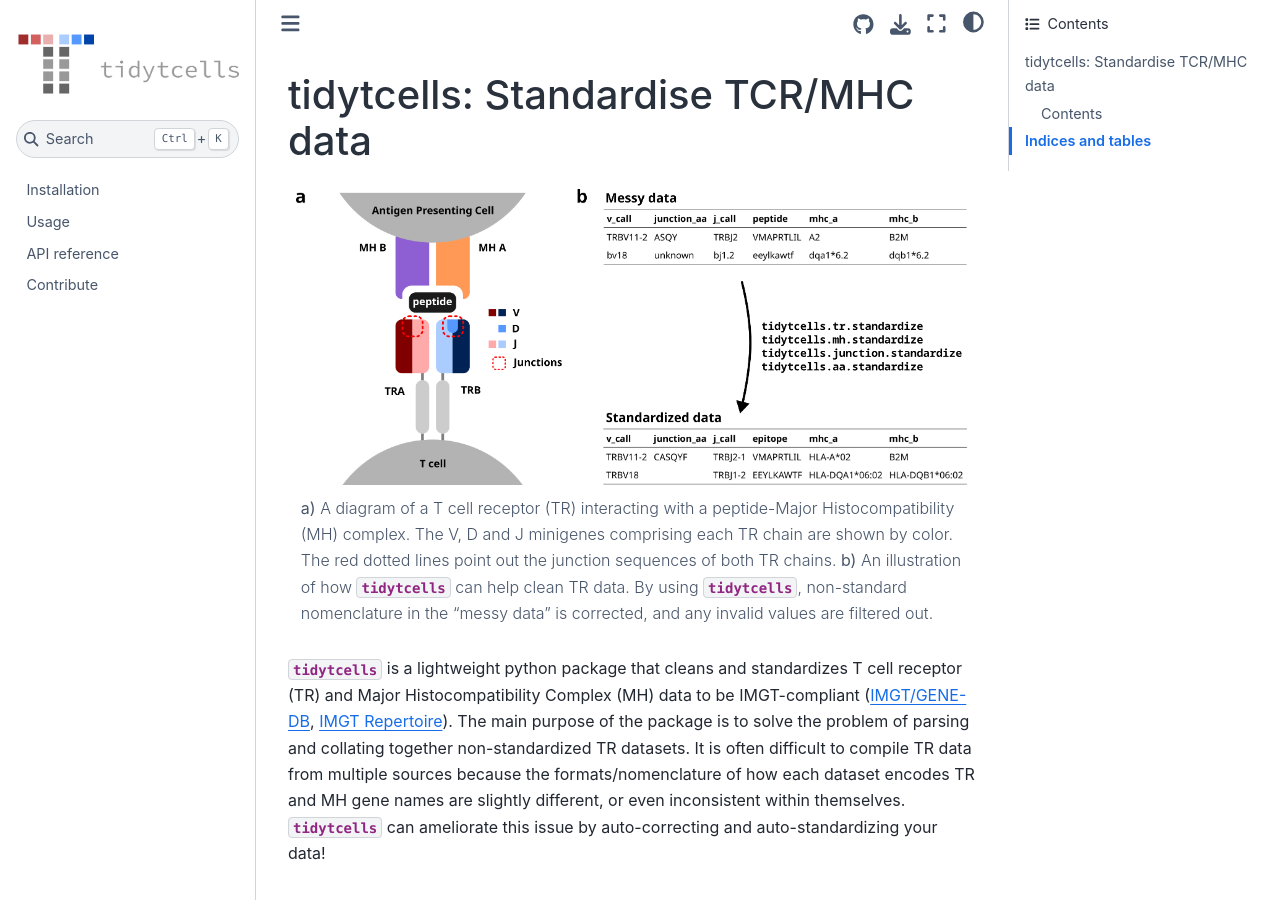
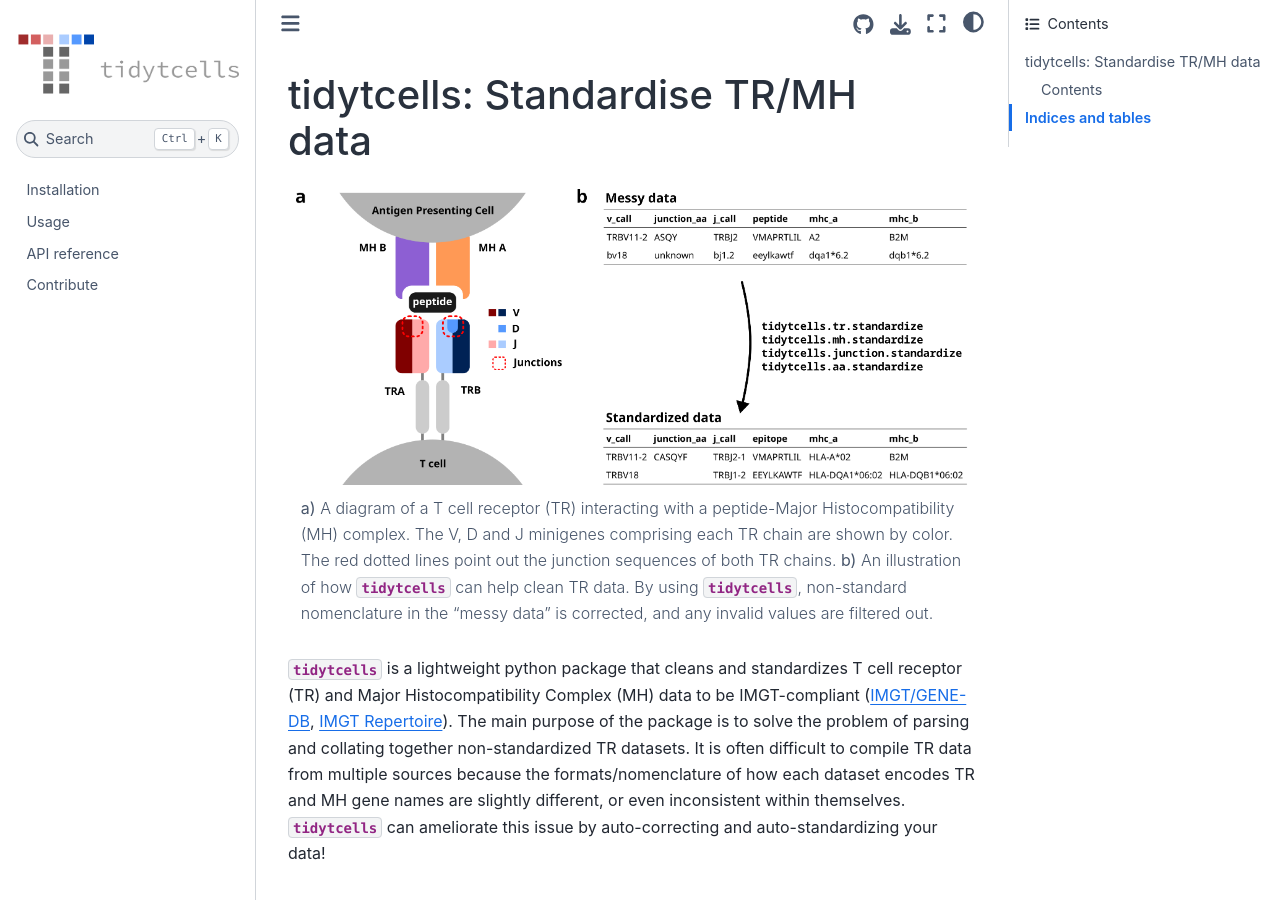
Before and after one commit to yutanagano/tidytcells, a Sphinx documentation site: the page built from docs/index.rst, in a window 1280 px wide and 900 px high. Built offline with Sphinx 7.4.7 and the Sphinx Book theme 1.1.4, drawn with Linux system fonts in a browser that asks for light colours.

Commit message:
Fix doc typos

```diff
--- a/docs/index.rst
+++ b/docs/index.rst
@@ -3,8 +3,8 @@
    You can adapt this file completely to your liking, but it should at least
    contain the root `toctree` directive.
 
-tidytcells: Standardise TCR/MHC data
-====================================
+tidytcells: Standardise TR/MH data
+==================================
 
 .. figure:: figure.png
    :alt: Cartoon of a T cell receptor binding to a peptide MH complex (left), and a cartoon demonstrating how messy data can be cleaned using tidytcells (right).
```
